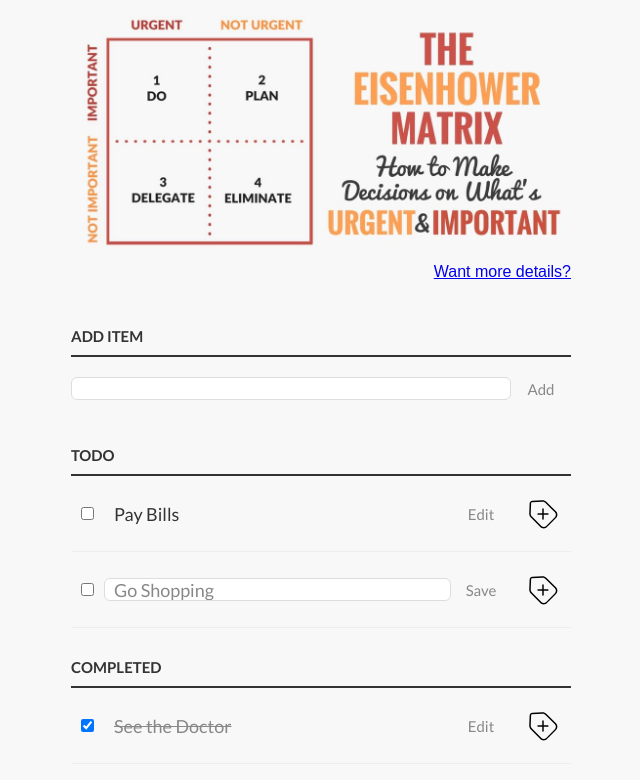
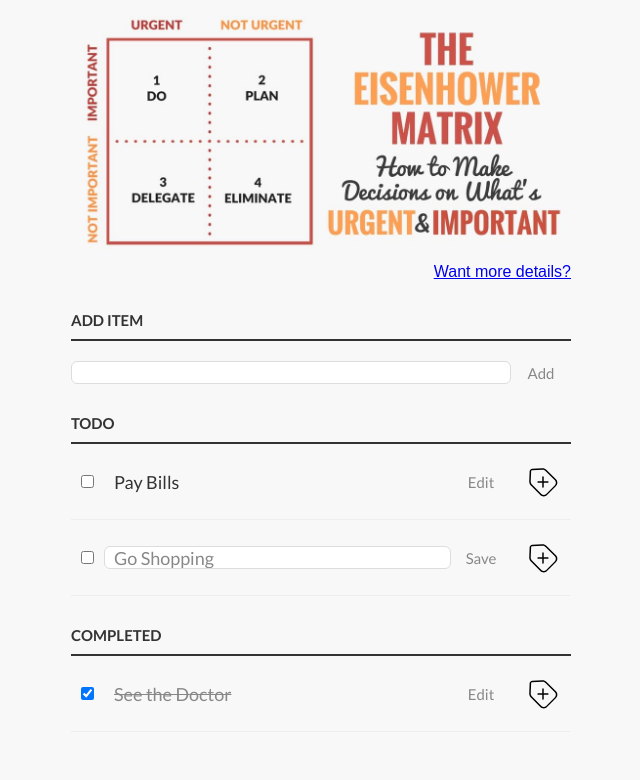
Before and after one commit to mejsler/clean-code-s1e1, a plain HTML site: page index.html in a window 1280 px wide. Shown: the whole page, without its empty margins (319-959 px from the left). Drawn offline with Linux system fonts and the light colour scheme.

Commit message:
fix: change layout according to rule 1.1 in html-and-css-extended.md

```diff
--- a/index.html
+++ b/index.html
@@ -8,18 +8,17 @@
 </head>
 
 <body>
-  <div class="aaa">
+  <header class="aaa">
     <img src="./eisenhower-matrix.jpg" alt="The Eisenhower Matrix - How to make decisions on what's urgent and important">
     <a class="more_inf" href="https://goal-life.com/page/method/matrix-eisenhower">Want more details?</a>
-  </div>
-  <div class="centered-main-page-element">
-    <p id="topSectionForAddingElementToList">
+  </header>
+  <main class="centered-main-page-element">
+    <section class="task-row-wrapper">
       <label for="new-task">Add Item</label>
-      <div class="task-row-wrapper">
       <input id="new-task"class="task" type="text">
       <button>Add</button>
-      </div>
-    </p>
+    </section>
+    <section>
       <h3>Todo</h3>
       <ul id="incompleteTasks">
         <li>
@@ -27,20 +26,18 @@
           <label class="task">Pay Bills</label>
           <input type="text" class="task">
           <button class="edit">Edit</button>
-        <button class="delete">
-          <img src="./remove.svg" alt="remove task">
-        </button>
+          <button class="delete"><img src="./remove.svg" alt="remove task"></button>
         </li>
         <li class="editMode">
           <input type="checkbox">
           <label class="task">Go Shopping</label>
           <input type="text" value="Go Shopping" class="task">
           <button class="edit">Save</button>
-        <button class="delete">
-          <img src="./remove.svg" alt="remove task">
-        </button>
+          <button class="delete"><img src="./remove.svg" alt="remove task"></button>
         </li>
       </ul>
+    </section>
+    <section>
       <h3>Completed</h3>
       <ul id="completed-tasks">
         <li>
@@ -48,12 +45,11 @@
           <label class="task">See the Doctor</label>
           <input type="text" class="task">
           <button class="edit">Edit</button>
-        <button class="delete">
-          <img src="./remove.svg" alt="remove task">
-        </button>
+          <button class="delete"><img src="./remove.svg" alt="remove task"></button>
         </li>
       </ul>
-  </div>
+    </section>
+  </main>
   <script src="app.js"></script>
 </body>
 
--- a/style.css
+++ b/style.css
@@ -1,4 +1,5 @@
 /* Basic Style */
+
 body {
   background-color: #f8f8f8;
   color: #333;
@@ -20,7 +21,7 @@ body {
   font-family: fantasy, cursive;
 }
 
-@media (max-width:768px) {
+@media (max-width: 768px) {
 
   .aaa {
     text-align: center;
@@ -42,6 +43,7 @@ body {
 
 .task-row-wrapper {
   display: flex;
+  flex-wrap: wrap;
 }
 
 ul {
@@ -78,6 +80,7 @@ button:hover {
 h3,
 label[for="new-task"] {
   color: #333;
+  width: 100%;
   font-weight: 700;
   font-size: 15px;
   border-bottom: 2px solid #333;
```
Lines whose indentation alone changed are shown as unchanged.
